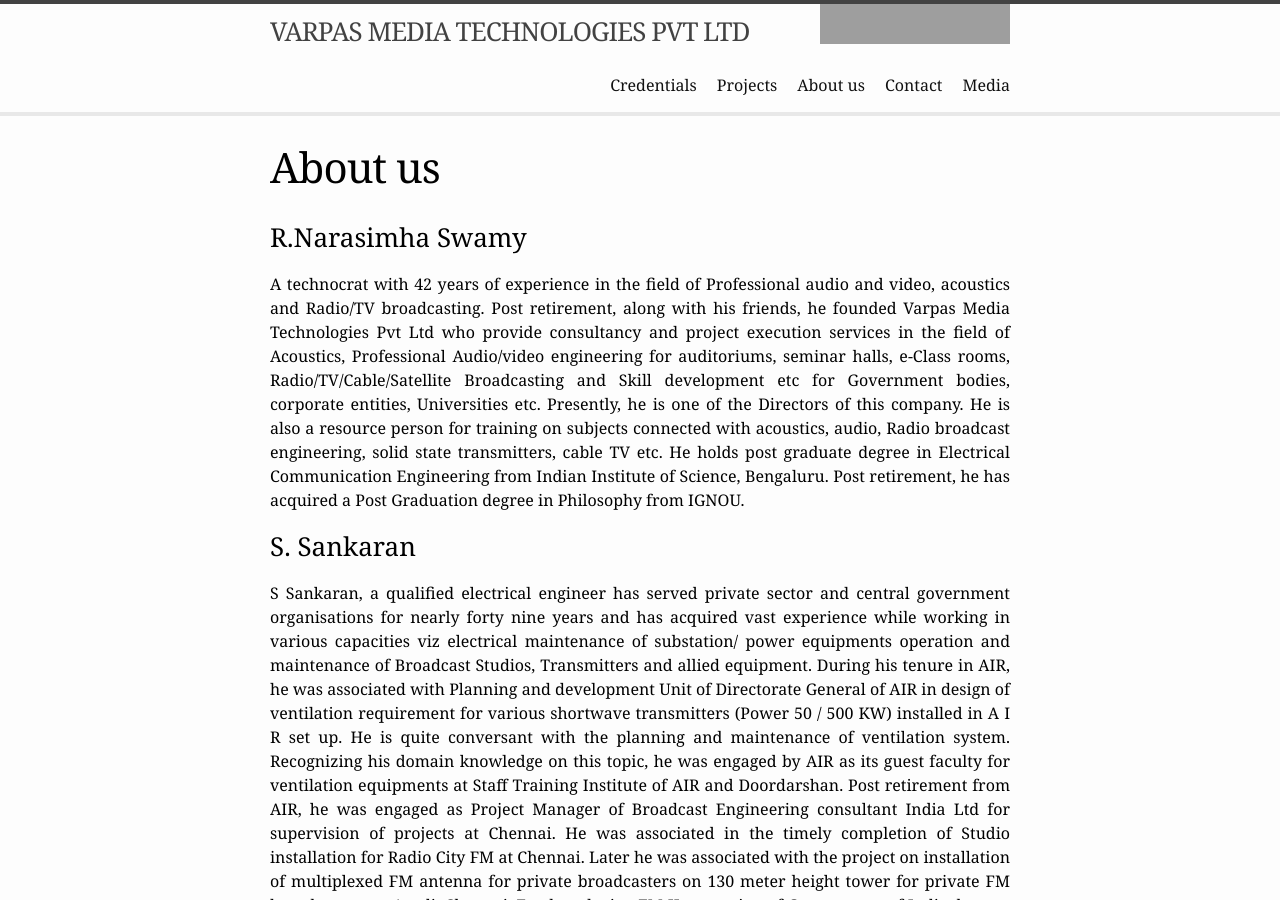
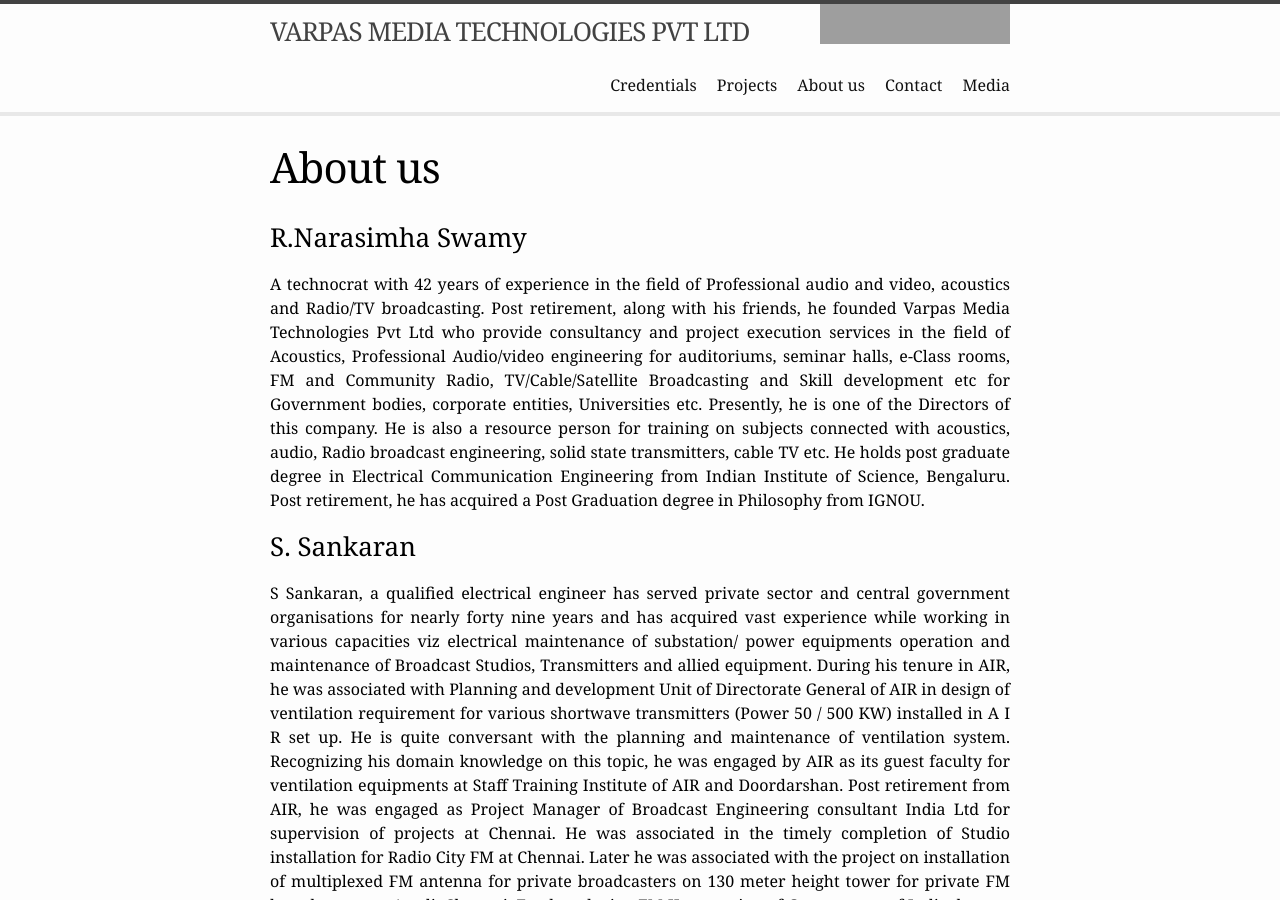
Before and after one commit to VarpasMedia/VarpasMedia.github.io, a Jekyll site: the page built from docs/about.md, in a window 1280 px wide and 900 px high. Built offline with Jekyll 4.4.1, drawn with Linux system fonts in a browser that asks for light colours; our own code applies the rules of GitHub Pages for plain Markdown files; grey boxes are pictures that could not be loaded.

Commit message:
Update about.md

```diff
--- a/docs/about.md
+++ b/docs/about.md
@@ -10,7 +10,7 @@ permalink: /about/
 
  <p align="justify">
 
-A technocrat with 42 years of experience in the field of Professional audio and video, acoustics and Radio/TV broadcasting.   Post retirement, along with his friends, he founded Varpas Media Technologies Pvt Ltd who provide consultancy and project execution services in the field of  Acoustics, Professional Audio/video engineering for auditoriums, seminar halls, e-Class rooms, Radio/TV/Cable/Satellite Broadcasting and Skill development etc for Government bodies, corporate entities, Universities etc.  Presently, he is one of the Directors of this company.  He is also a resource person for training on subjects connected with acoustics, audio, Radio broadcast engineering, solid state transmitters, cable TV etc.    He holds post graduate degree in Electrical Communication Engineering from Indian Institute of Science, Bengaluru.  Post retirement, he has acquired a Post Graduation degree in Philosophy from IGNOU.
+A technocrat with 42 years of experience in the field of Professional audio and video, acoustics and Radio/TV broadcasting.   Post retirement, along with his friends, he founded Varpas Media Technologies Pvt Ltd who provide consultancy and project execution services in the field of  Acoustics, Professional Audio/video engineering for auditoriums, seminar halls, e-Class rooms, FM and Community Radio, TV/Cable/Satellite Broadcasting and Skill development etc for Government bodies, corporate entities, Universities etc.  Presently, he is one of the Directors of this company.  He is also a resource person for training on subjects connected with acoustics, audio, Radio broadcast engineering, solid state transmitters, cable TV etc.    He holds post graduate degree in Electrical Communication Engineering from Indian Institute of Science, Bengaluru.  Post retirement, he has acquired a Post Graduation degree in Philosophy from IGNOU.
 
 
 </p>
```
